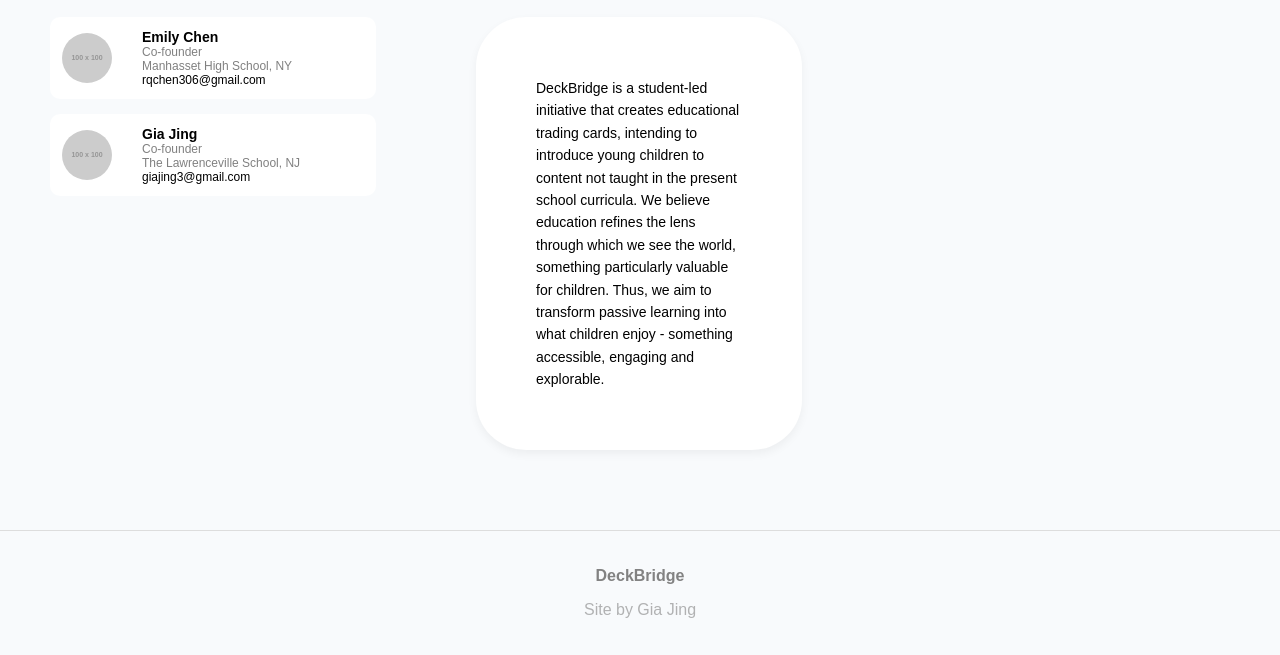
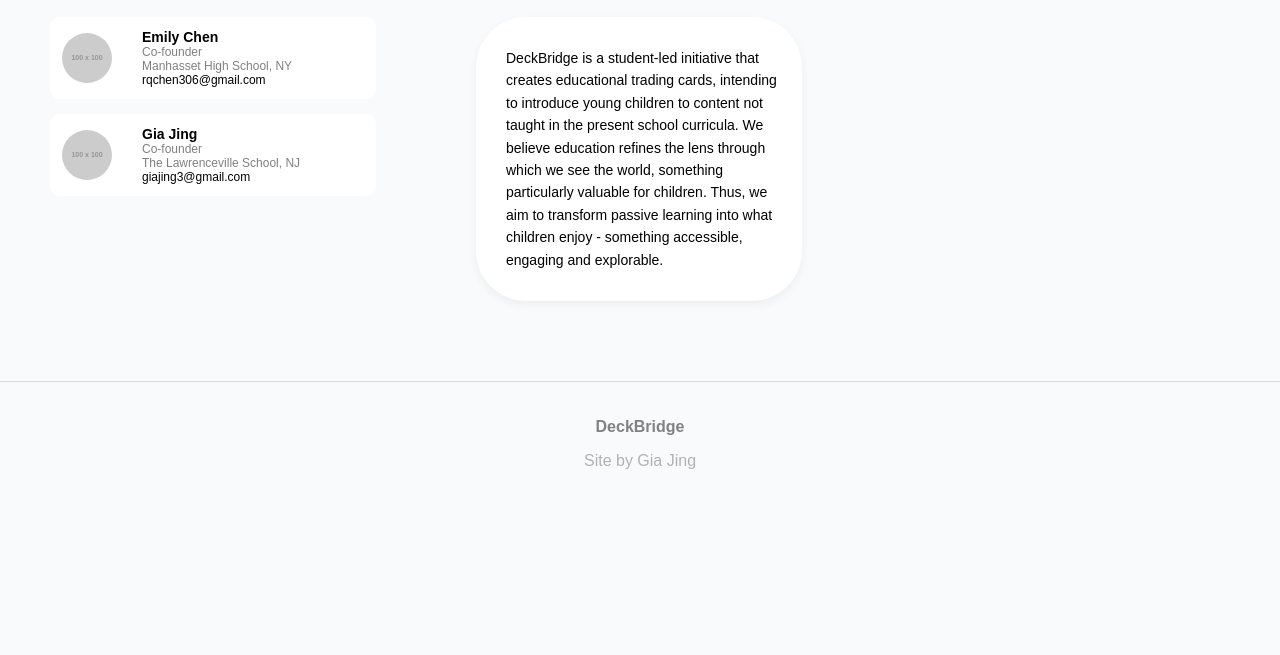
Before and after one commit to DeckBridge/DeckBridge, a plain HTML site: page about.html in a window 1280 px wide. Shown: the part 155-810 px from the top of the page. Drawn offline with Linux system fonts and the light colour scheme; placeholder pictures from the web are drawn by us.

Commit message:
Update about.html

```diff
--- a/about.html
+++ b/about.html
@@ -105,11 +105,12 @@ body {
 
 .mission-box {
   background: white;
-  padding: 60px;
+  padding: 30px;
   border-radius: 50px;
   font-size: 14px;
   line-height: 1.6;
   box-shadow: 0 4px 10px rgba(0,0,0,0.05);
+  padding-right: 20px;
 }
 
 
```
